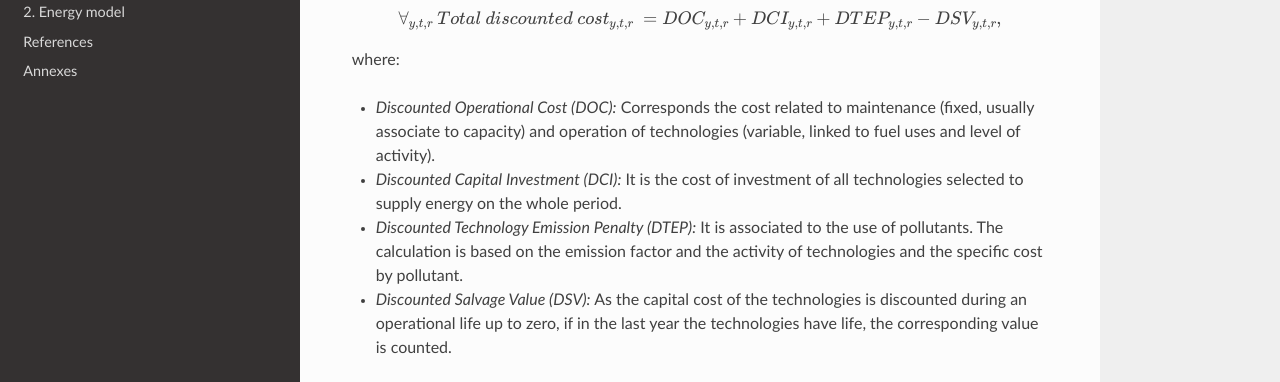
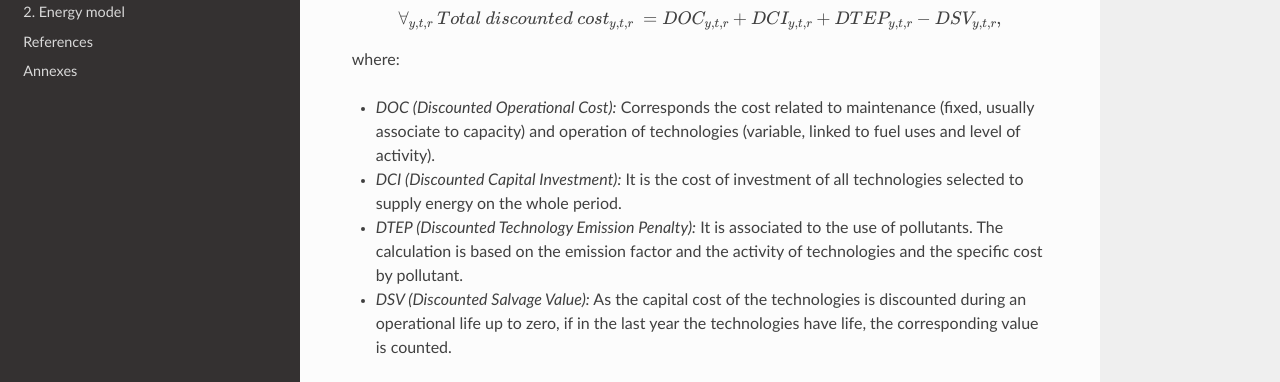
Before and after one commit to EPERLab/OSeMOSYS-CR, a Sphinx documentation site: the page built from docs/01Introduction.rst, in a window 1280 px wide and 900 px high, scrolled down 1665 px. Shown: the part 351-733 px from the top of the window. Built offline with Sphinx 7.4.7 and the Read the Docs theme 2.0.0, drawn with Linux system fonts in a browser that asks for light colours.

```diff
--- a/docs/01Introduction.rst
+++ b/docs/01Introduction.rst
@@ -46,7 +46,7 @@ The discounted cost can be express as follows:
 
 where:
 
-*	*Discounted Operational Cost (DOC):* Corresponds the cost related to maintenance (fixed, usually associate to capacity) and operation of technologies (variable, linked to fuel uses and level of activity).
-*	*Discounted Capital Investment (DCI):* It is the cost of investment of all technologies selected to supply energy on the whole period.
-*	*Discounted Technology Emission Penalty (DTEP):* It is associated to the use of pollutants. The calculation is based on the emission factor and the activity of technologies and the specific cost by pollutant.
-*	*Discounted Salvage Value (DSV):* As the capital cost of the technologies is discounted during an operational life up to zero, if in the last year the technologies have life, the corresponding value is counted.
+*	*DOC (Discounted Operational Cost):* Corresponds the cost related to maintenance (fixed, usually associate to capacity) and operation of technologies (variable, linked to fuel uses and level of activity).
+*	*DCI (Discounted Capital Investment):* It is the cost of investment of all technologies selected to supply energy on the whole period.
+*	*DTEP (Discounted Technology Emission Penalty):* It is associated to the use of pollutants. The calculation is based on the emission factor and the activity of technologies and the specific cost by pollutant.
+*	*DSV (Discounted Salvage Value):* As the capital cost of the technologies is discounted during an operational life up to zero, if in the last year the technologies have life, the corresponding value is counted.
```
